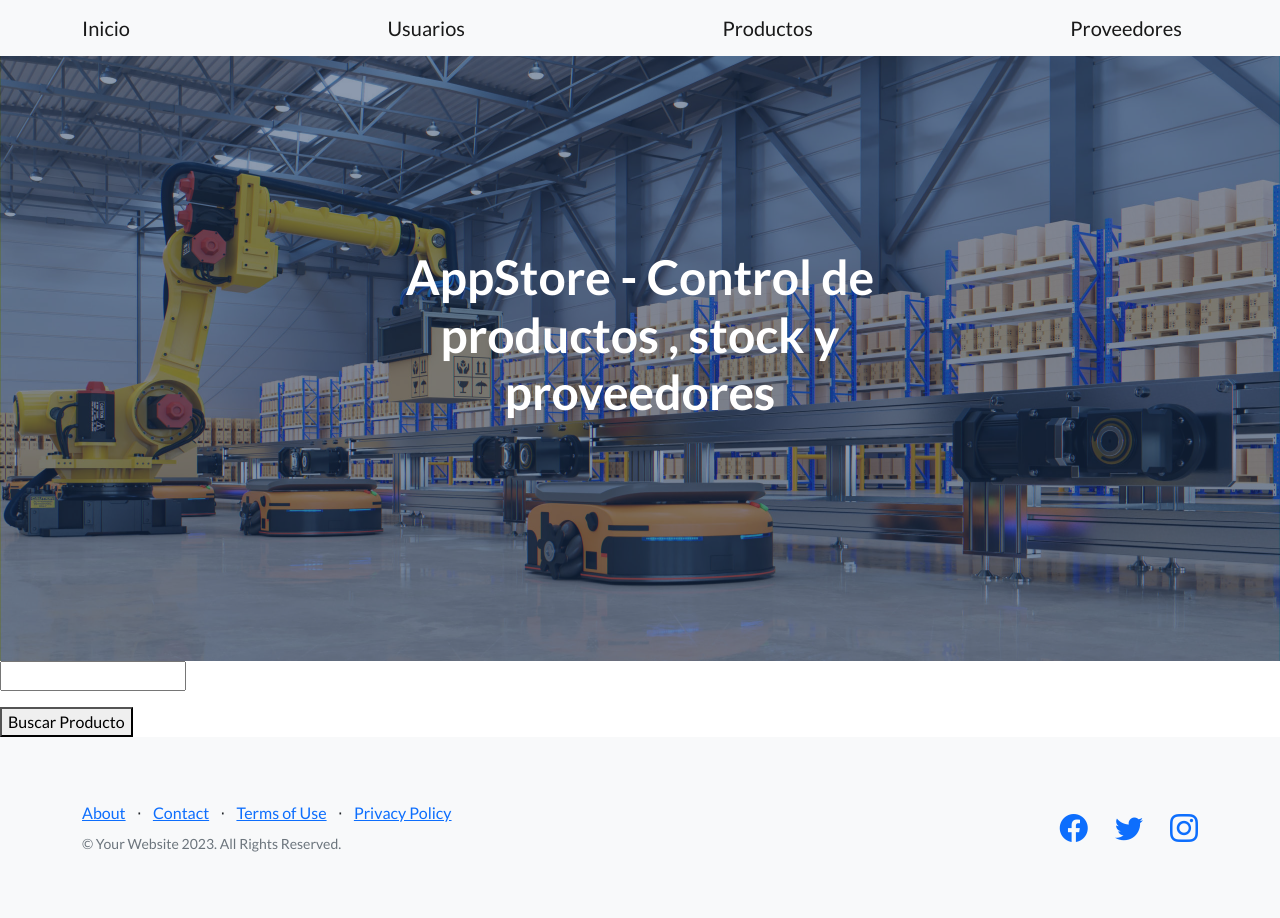
After one commit to AlePantu/ProyectoFinal-Pantuliano, a Django app: page /app-store/busqueda-producto/ in a window 1280 px wide. The commit adds this page. Run offline with Django 4.2, Linux system fonts and the light colour scheme; some libraries are stand-ins or nearby versions.

Commit message:
busqueda de productos

```diff
--- /dev/null
+++ b/AppStore/templates/busqueda-producto.html
@@ -0,0 +1,11 @@
+{% extends 'main.html' %}
+
+{% block bloqueMutable %}
+
+<form action="{% url 'Buscar' %}" method="get">
+
+    <p><input type="text" name="nombre"></p>
+
+    <button type="submit">Buscar Producto</button>
+</form>
+{% endblock bloqueMutable %}
--- a/AppStore/templates/productos.html
+++ b/AppStore/templates/productos.html
@@ -7,15 +7,13 @@
             </p>
 
             <ul>
-
                 {% for producto  in productos %}
 
                     <li>{{producto}}</li>
 
                 {% endfor %}
-
-
             </ul>
 
             <a class="btn btn-primary" href="../producto-formulario" role="button"> Agregar Producto </a>
+            <a class="btn btn-primary" href="../busqueda-producto" role="button"> Buscar Producto </a>
 {% endblock bloqueMutable %}
--- a/AppStore/urls.py
+++ b/AppStore/urls.py
@@ -8,5 +8,7 @@ urlpatterns = [
     path('proveedores/', proveedores , name='Proveedores'),
     path('usuario-formulario/' , usuario_formulario , name='UsuarioFormulario'),
     path('producto-formulario/' , producto_formulario , name='ProductoFormulario'),
-    path('proveedor-formulario/' , proveedor_formulario , name='ProveedorFormulario')
+    path('proveedor-formulario/' , proveedor_formulario , name='ProveedorFormulario'),
+    path('busqueda-producto/' , busqueda_producto , name='BusquedaProducto'),
+    path('buscar/' , buscar , name='Buscar')
 ]
--- a/AppStore/views.py
+++ b/AppStore/views.py
@@ -101,3 +101,20 @@ def proveedor_formulario(req : HttpRequest):
         miFormulario = ProveedorFormulario()
 
         return render(req, "proveedor_formulario.html" , {"miFormulario" : miFormulario})
+
+
+def busqueda_producto(req):
+
+    return render(req, "busqueda-producto.html" )
+
+def buscar(req):
+
+    if req.GET["nombre"]:
+        nombre = req.GET["nombre"]
+        print('aca'+nombre)
+        productos = Producto.objects.filter(nombre__icontains = nombre)
+        if productos:
+            return render(req , "resultado-busqueda.html" ,{"productos":productos})
+    else:
+
+         return HttpResponse(f'No escribiste ningun producto')
```
Also changed, not shown: AppStore/templates/resultado-busqueda.html (added, +13 -0 lines), db.sqlite3.
